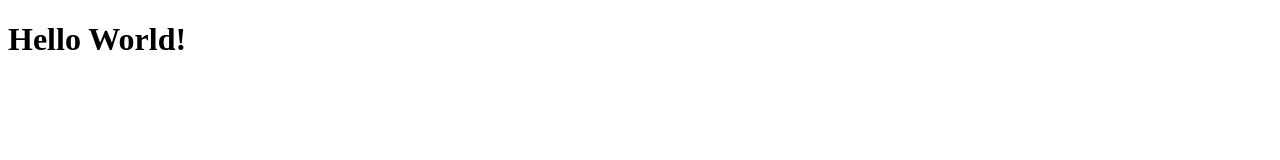
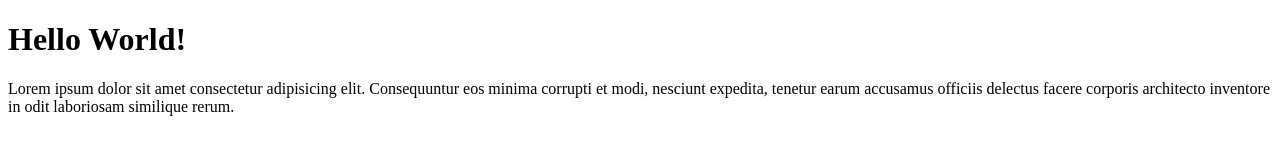
Before and after one commit to mCobaGit/git-tes, a plain HTML site: page index.html in a window 1280 px wide. Drawn offline with Linux system fonts and the light colour scheme.

Commit message:
menambahkan paragraf

```diff
--- a/index.html
+++ b/index.html
@@ -10,6 +10,9 @@
 
 <body>
     <h1>Hello World!</h1>
+    <p>Lorem ipsum dolor sit amet consectetur adipisicing elit. Consequuntur eos minima corrupti et modi, nesciunt
+        expedita, tenetur earum accusamus officiis delectus facere corporis architecto inventore in odit laboriosam
+        similique rerum.</p>
 </body>
 
 </html>
```
